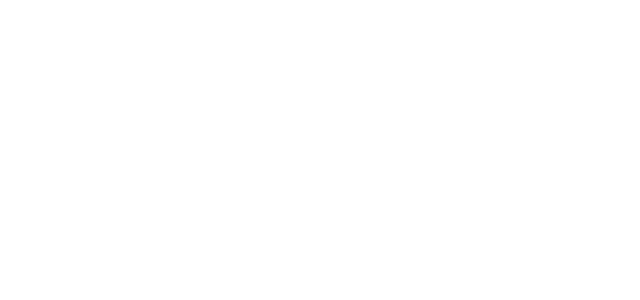
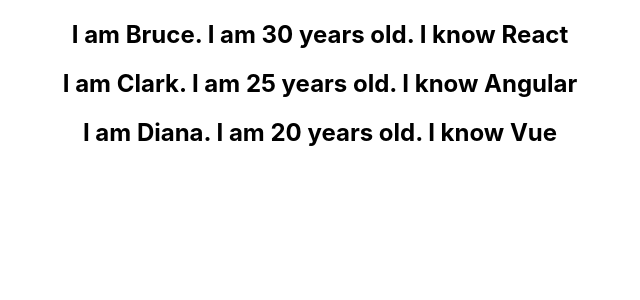
Before and after one commit to lewlian/react-tutorial, a React (Create React App) app: page / in a window 1280 px wide. Shown: the top 300 px of the page, without its empty margins (320-960 px from the left). Built offline with nearby package versions, Linux system fonts and the light colour scheme.

Commit message:
List Rendering

```diff
--- a/src/App.js
+++ b/src/App.js
@@ -11,12 +11,13 @@
 import EventBind from './components/EventBind';
 import ParentComponent from './components/ParentComponent';
 import UserGreeting from './components/UserGreeting';
+import NameList from './components/NameList';
 
 class App extends Component {
   render() {
     return (
       <div className="App">
-        <UserGreeting />
+        <NameList />
 
         {/* <FunctionClick /> */}
         {/* <EventBind /> */}
--- /dev/null
+++ b/src/components/NameList.js
@@ -0,0 +1,31 @@
+import React from 'react';
+import Person from './Person';
+
+function NameList() {
+    const persons = [
+        {
+            id: 1,
+            name: 'Bruce',
+            age: 30,
+            skill: 'React'
+        },
+        {
+            id: 2,
+            name: 'Clark',
+            age: 25,
+            skill: 'Angular'
+        },
+        {
+            id: 3,
+            name: 'Diana',
+            age: 20,
+            skill: 'Vue'
+        }
+    ]
+    const personList = persons.map(person => <Person person={person} />)
+    return (
+        <div>{personList}</div>
+    )
+}
+
+export default NameList
--- /dev/null
+++ b/src/components/Person.js
@@ -0,0 +1,11 @@
+import React from 'react'
+
+function Person({ person }) {
+    return (
+        <div>
+            <h2>I am {person.name}. I am {person.age} years old. I know {person.skill}</h2>
+        </div>
+    )
+}
+
+export default Person
--- a/src/components/UserGreeting.js
+++ b/src/components/UserGreeting.js
@@ -12,7 +12,6 @@
     render() {
         return (this.state.isLoggedIn && <div>Welcome Sean</div>
         )
-
 
         // let message
 
```
